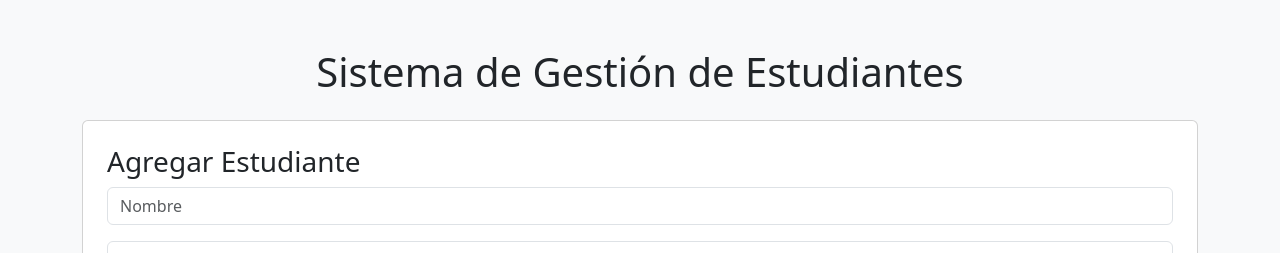
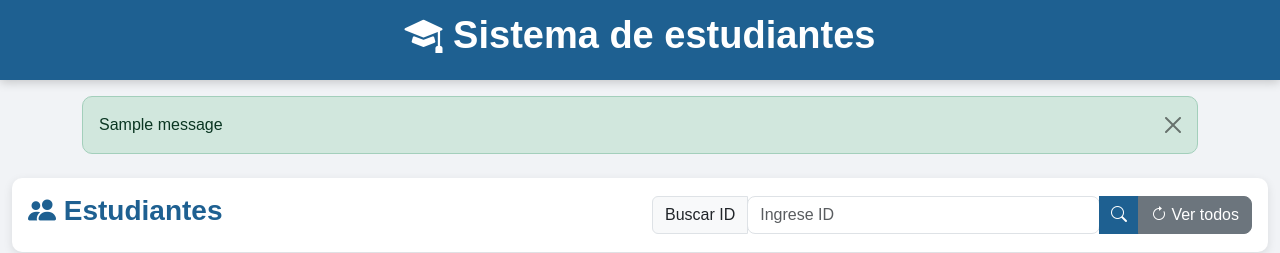
Before and after one commit to Dani-ZR/ProyectoAzureCRUD, a Flask app: page / in a window 1280 px wide. Shown: the top 253 px of the page. Run offline with Flask 3, Linux system fonts and the light colour scheme; one stand-in notice (Sample message) is shown; data that the repository does not hold is empty.

Commit message:
Configuracion Azure App Service

```diff
--- a/app.py
+++ b/app.py
@@ -1,7 +1,9 @@
-from flask import Flask, render_template, request, redirect
+from flask import Flask, render_template, request, redirect, flash
 import pyodbc
 
 app = Flask(__name__)
+
+app.secret_key = "proyectoazure"
 
 conexion = pyodbc.connect(
     "DRIVER={ODBC Driver 18 for SQL Server};"
@@ -14,16 +16,42 @@ conexion = pyodbc.connect(
     "Connection Timeout=30;"
 )
 
+# ----------------------------------------
+# INICIO
+# ----------------------------------------
+
 @app.route('/')
 def inicio():
 
+    buscar = request.args.get('buscar')
+
     cursor = conexion.cursor()
 
-    cursor.execute("SELECT * FROM estudiantes")
+    if buscar:
+
+        cursor.execute(
+            "SELECT * FROM estudiantes WHERE id = ?",
+            (buscar,)
+        )
+
+        flash(f"Búsqueda realizada para ID: {buscar}", "info")
+
+    else:
+
+        cursor.execute(
+            "SELECT * FROM estudiantes"
+        )
 
     estudiantes = cursor.fetchall()
 
-    return render_template("index.html", estudiantes=estudiantes)
+    return render_template(
+        "index.html",
+        estudiantes=estudiantes
+    )
+
+# ----------------------------------------
+# AGREGAR
+# ----------------------------------------
 
 @app.route('/agregar', methods=['POST'])
 def agregar():
@@ -42,7 +70,13 @@ def agregar():
 
     conexion.commit()
 
+    flash("Estudiante guardado correctamente", "success")
+
     return redirect('/')
+
+# ----------------------------------------
+# ELIMINAR
+# ----------------------------------------
 
 @app.route('/eliminar/<int:id>')
 def eliminar(id):
@@ -56,7 +90,14 @@ def eliminar(id):
 
     conexion.commit()
 
+    flash("Estudiante eliminado correctamente", "danger")
+
     return redirect('/')
+
+# ----------------------------------------
+# EDITAR
+# ----------------------------------------
+
 @app.route('/editar/<int:id>')
 def editar(id):
 
@@ -74,6 +115,10 @@ def editar(id):
         estudiante=estudiante
     )
 
+# ----------------------------------------
+# ACTUALIZAR
+# ----------------------------------------
+
 @app.route('/actualizar/<int:id>', methods=['POST'])
 def actualizar(id):
 
@@ -86,15 +131,17 @@ def actualizar(id):
 
     cursor.execute("""
         UPDATE estudiantes
-        SET nombre = ?,
-            correo = ?,
-            edad = ?,
-            carrera = ?
+        SET nombre = ?, correo = ?, edad = ?, carrera = ?
         WHERE id = ?
     """, (nombre, correo, edad, carrera, id))
 
     conexion.commit()
 
+    flash("Estudiante actualizado correctamente", "warning")
+
     return redirect('/')
+
+# ----------------------------------------
+
 if __name__ == '__main__':
     app.run(debug=True)
--- /dev/null
+++ b/static/style.css
@@ -0,0 +1,125 @@
+body{
+    background:#f1f3f6;
+    font-family:Arial, Helvetica, sans-serif;
+}
+
+/* NAVBAR */
+
+.navbar{
+    background:#1e6091 !important;
+    height:80px;
+    box-shadow:0px 2px 10px rgba(0,0,0,0.2);
+}
+
+.titulo-navbar{
+    color:white;
+    font-size:38px;
+    font-weight:bold;
+}
+
+/* CARDS */
+
+.card{
+    border:none;
+    border-radius:10px;
+    box-shadow:0px 3px 10px rgba(0,0,0,0.1);
+}
+
+/* TITULOS */
+
+.titulo-seccion{
+    color:#1e6091;
+    font-weight:bold;
+}
+
+/* PANEL HEADER */
+
+.panel-header{
+    background:#1e6091;
+    color:white;
+    padding:15px;
+    border-radius:10px 10px 0px 0px;
+    font-size:20px;
+    font-weight:bold;
+}
+
+/* PANEL BODY */
+
+.panel-body{
+    padding:20px;
+}
+
+/* TABLA */
+
+.table{
+    background:white;
+}
+
+.table thead{
+    font-size:15px;
+}
+
+/* BOTONES */
+
+.btn{
+    border-radius:8px;
+}
+
+/* BOTON PRINCIPAL */
+
+.btn-primary{
+    background:#1e6091 !important;
+    border:none !important;
+}
+
+.btn-primary:hover{
+    background:#184e77 !important;
+}
+
+/* FOOTER */
+
+.footer{
+    background:#1e6091;
+    color:white;
+    text-align:center;
+    padding:15px;
+    margin-top:30px;
+    font-size:18px;
+}
+
+/* ALTURA DE PANELES */
+
+.panel-formulario{
+    min-height:650px;
+}
+
+.panel-tabla{
+    min-height:650px;
+}
+
+/* INPUTS */
+
+input{
+    border-radius:8px !important;
+}
+
+/* ALERTAS */
+
+.alert{
+    border-radius:10px;
+    font-size:16px;
+}
+
+/* RESPONSIVE */
+
+@media(max-width:768px){
+
+    .titulo-navbar{
+        font-size:24px;
+    }
+
+    .panel-formulario{
+        margin-bottom:20px;
+    }
+
+}
--- a/templates/index.html
+++ b/templates/index.html
@@ -7,63 +7,244 @@
 
     <title>Sistema de Estudiantes</title>
 
-    <link href="https://cdn.jsdelivr.net/npm/bootstrap@5.3.3/dist/css/bootstrap.min.css" rel="stylesheet">
+    <link href="https://cdn.jsdelivr.net/npm/bootstrap@5.3.3/dist/css/bootstrap.min.css"
+          rel="stylesheet">
+
+    <link rel="stylesheet"
+          href="https://cdn.jsdelivr.net/npm/bootstrap-icons@1.11.3/font/bootstrap-icons.min.css">
+
+    <link rel="stylesheet"
+          href="{{ url_for('static', filename='style.css') }}">
 
 </head>
 
-<body class="bg-light">
+<body>
 
-<div class="container mt-5">
+<!-- NAVBAR -->
 
-    <h1 class="text-center mb-4">
-        Sistema de Gestión de Estudiantes
+<nav class="navbar navbar-dark bg-primary">
+
+    <div class="container-fluid justify-content-center">
+
+        <h1 class="titulo-navbar">
+
+            <i class="bi bi-mortarboard-fill"></i>
+            Sistema de estudiantes
+
         </h1>
 
-    <div class="card p-4 mb-4">
+    </div>
 
-        <h3>Agregar Estudiante</h3>
+</nav>
+
+<!-- ALERTAS -->
+
+<div class="container mt-3">
+
+    {% with mensajes = get_flashed_messages(with_categories=true) %}
+
+        {% if mensajes %}
+
+            {% for categoria, mensaje in mensajes %}
+
+                <div class="alert alert-{{ categoria }} alert-dismissible fade show">
+
+                    {{ mensaje }}
+
+                    <button type="button"
+                            class="btn-close"
+                            data-bs-dismiss="alert">
+                    </button>
+
+                </div>
+
+            {% endfor %}
+
+        {% endif %}
+
+    {% endwith %}
+
+</div>
+
+<!-- CONTENIDO -->
+
+<div class="container-fluid mt-4">
+
+    <!-- BARRA SUPERIOR -->
+
+    <div class="card p-3 mb-4">
+
+        <div class="row align-items-center">
+
+            <div class="col-md-6">
+
+                <h3 class="titulo-seccion">
+
+                    <i class="bi bi-people-fill"></i>
+                    Estudiantes
+
+                </h3>
+
+            </div>
+
+            <!-- BUSCADOR -->
+
+            <div class="col-md-6">
+
+                <form method="GET" action="/">
+
+                    <div class="input-group">
+
+                        <span class="input-group-text">
+
+                            Buscar ID
+
+                        </span>
+
+                        <input type="number"
+                               name="buscar"
+                               class="form-control"
+                               placeholder="Ingrese ID">
+
+                        <button class="btn btn-primary">
+
+                            <i class="bi bi-search"></i>
+
+                        </button>
+
+                        <a href="/"
+                           class="btn btn-secondary">
+
+                            <i class="bi bi-arrow-clockwise"></i>
+                            Ver todos
+
+                        </a>
+
+                    </div>
+
+                </form>
+
+            </div>
+
+        </div>
+
+    </div>
+
+    <!-- PANEL PRINCIPAL -->
+
+    <div class="row">
+
+        <!-- PANEL IZQUIERDO -->
+
+        <div class="col-md-4">
+
+            <div class="card panel-formulario">
+
+                <div class="panel-header">
+
+                    <i class="bi bi-person-fill"></i>
+                    Información del estudiante
+
+                </div>
+
+                <div class="panel-body">
+
+                    <div class="text-center mb-4">
+
+                        <img src="https://cdn-icons-png.flaticon.com/512/3135/3135755.png"
+                             width="120">
+
+                    </div>
+
+                    <!-- FORMULARIO -->
 
                     <form action="/agregar" method="POST">
+
+                        <div class="row">
+
+                            <div class="col-md-6">
+
+                                <label>Nombre</label>
 
                                 <input type="text"
                                        name="nombre"
                                        class="form-control mb-3"
-                   placeholder="Nombre"
                                        required>
+
+                            </div>
+
+                            <div class="col-md-6">
+
+                                <label>Correo</label>
 
                                 <input type="email"
                                        name="correo"
                                        class="form-control mb-3"
-                   placeholder="Correo"
                                        required>
+
+                            </div>
+
+                        </div>
+
+                        <div class="row">
+
+                            <div class="col-md-6">
+
+                                <label>Edad</label>
 
                                 <input type="number"
                                        name="edad"
                                        class="form-control mb-3"
-                   placeholder="Edad"
                                        required>
+
+                            </div>
+
+                            <div class="col-md-6">
+
+                                <label>Carrera</label>
 
                                 <input type="text"
                                        name="carrera"
                                        class="form-control mb-3"
-                   placeholder="Carrera"
                                        required>
 
-            <button class="btn btn-primary">
-                Guardar Estudiante
+                            </div>
+
+                        </div>
+
+                        <button class="btn btn-success w-100">
+
+                            <i class="bi bi-plus-lg"></i>
+                            Guardar
+
                         </button>
 
                     </form>
 
                 </div>
 
-    <div class="card p-4">
+            </div>
 
-        <h3>Lista de Estudiantes</h3>
+        </div>
 
-        <table class="table table-striped">
+        <!-- PANEL DERECHO -->
 
-            <thead>
+        <div class="col-md-8">
+
+            <div class="card panel-tabla">
+
+                <div class="panel-header">
+
+                    <i class="bi bi-table"></i>
+                    Lista de estudiantes
+
+                </div>
+
+                <div class="panel-body">
+
+                    <table class="table table-hover align-middle">
+
+                        <thead class="table-primary">
 
                             <tr>
 
@@ -89,23 +270,26 @@
                                 <td>{{ estudiante[2] }}</td>
                                 <td>{{ estudiante[3] }}</td>
                                 <td>{{ estudiante[4] }}</td>
+
                                 <td>
 
                                     <a href="/editar/{{ estudiante[0] }}"
                                        class="btn btn-warning btn-sm">
 
-       Editar
+                                        <i class="bi bi-pencil-square"></i>
 
                                     </a>
 
                                     <a href="/eliminar/{{ estudiante[0] }}"
-       class="btn btn-danger btn-sm">
+                                       class="btn btn-danger btn-sm"
+                                       onclick="return confirm('¿Eliminar estudiante?')">
 
-       Eliminar
+                                        <i class="bi bi-trash-fill"></i>
 
                                     </a>
 
                                 </td>
+
                             </tr>
 
                             {% endfor %}
@@ -118,5 +302,29 @@
 
             </div>
 
+        </div>
+
+    </div>
+
+</div>
+
+<!-- FOOTER -->
+
+<footer class="footer mt-4">
+
+    <p>
+
+        <i class="bi bi-mortarboard-fill"></i>
+        Proyecto Final Azure SQL + Flask + Azure App Service
+
+    </p>
+
+</footer>
+
+<!-- Bootstrap JS -->
+
+<script src="https://cdn.jsdelivr.net/npm/bootstrap@5.3.3/dist/js/bootstrap.bundle.min.js"></script>
+
 </body>
+
 </html>
```
Also changed, not shown: templates/editar.html (+30 -10 lines). Lines whose indentation alone changed are shown as unchanged.
